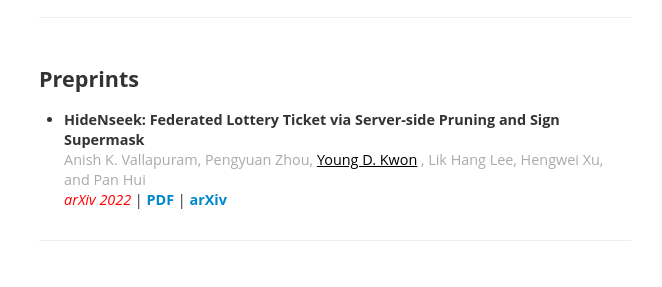
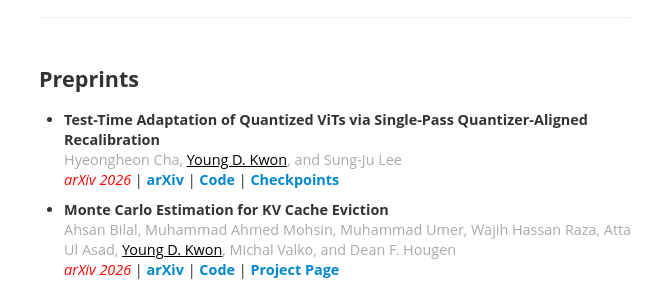
Before and after one commit to theyoungkwon/theyoungkwon.github.io, a plain HTML site: page research.html in a window 1280 px wide. Shown: the part 268-555 px from the top of the page, 303-965 px from the left. Drawn offline with nearby package versions, Linux system fonts and the light colour scheme; a web font is replaced by a local one.

Commit message:
added new preprints

```diff
--- a/research.html
+++ b/research.html
@@ -147,6 +147,31 @@
             <div class="span12">
               <h2 class="section">Preprints</h2>
               <ul>
+
+                <li id="preprints-quar">
+                  <p>
+                    <b>Test-Time Adaptation of Quantized ViTs via Single-Pass Quantizer-Aligned Recalibration</b><br>
+                    <font color="#aaaaaa">Hyeongheon Cha, <font color="#000000"><u>Young D. Kwon</u></font>, and Sung-Ju
+                    Lee</font><br>
+                    <i><font color="red">arXiv 2026</font></i>
+                    | <a href="https://arxiv.org/abs/2610.08358" target="_blank">arXiv</a>
+                    | <a href="https://github.com/chahh9808/QuAR" target="_blank">Code</a>
+                    | <a href="https://huggingface.co/Hyeongheon/QuAR-checkpoints" target="_blank">Checkpoints</a>
+                  </p>
+                </li>
+
+                <li id="preprints-lore-kv">
+                  <p>
+                    <b>Monte Carlo Estimation for KV Cache Eviction</b><br>
+                    <font color="#aaaaaa">Ahsan Bilal, Muhammad Ahmed Mohsin, Muhammad Umer, Wajih Hassan Raza, Atta Ul
+                    Asad, <font color="#000000"><u>Young D. Kwon</u></font>, Michal Valko, and Dean F. Hougen</font>
+                    <br>
+                    <i><font color="red">arXiv 2026</font></i>
+                    | <a href="https://arxiv.org/abs/2610.07643" target="_blank">arXiv</a>
+                    | <a href="https://github.com/AhsanBilal7/train_free_kv" target="_blank">Code</a>
+                    | <a href="https://ahsanbilal7.github.io/train_free_kv/" target="_blank">Project Page</a>
+                  </p>
+                </li>
 
                 <li id="preprints-hidenseek">
                   <p>
```
Also changed, not shown: index.html (+10 -0 lines), log.html (+9 -0 lines).
